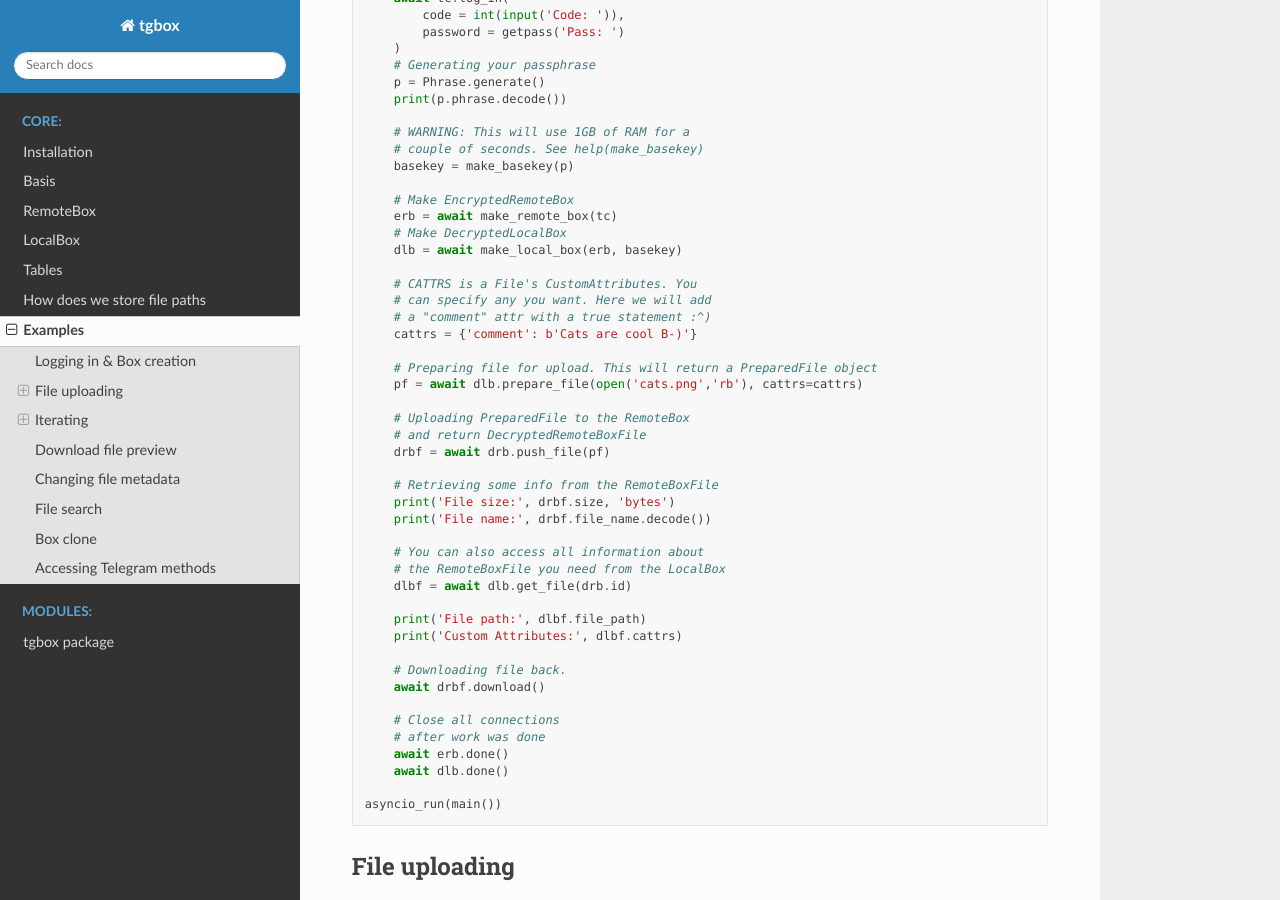
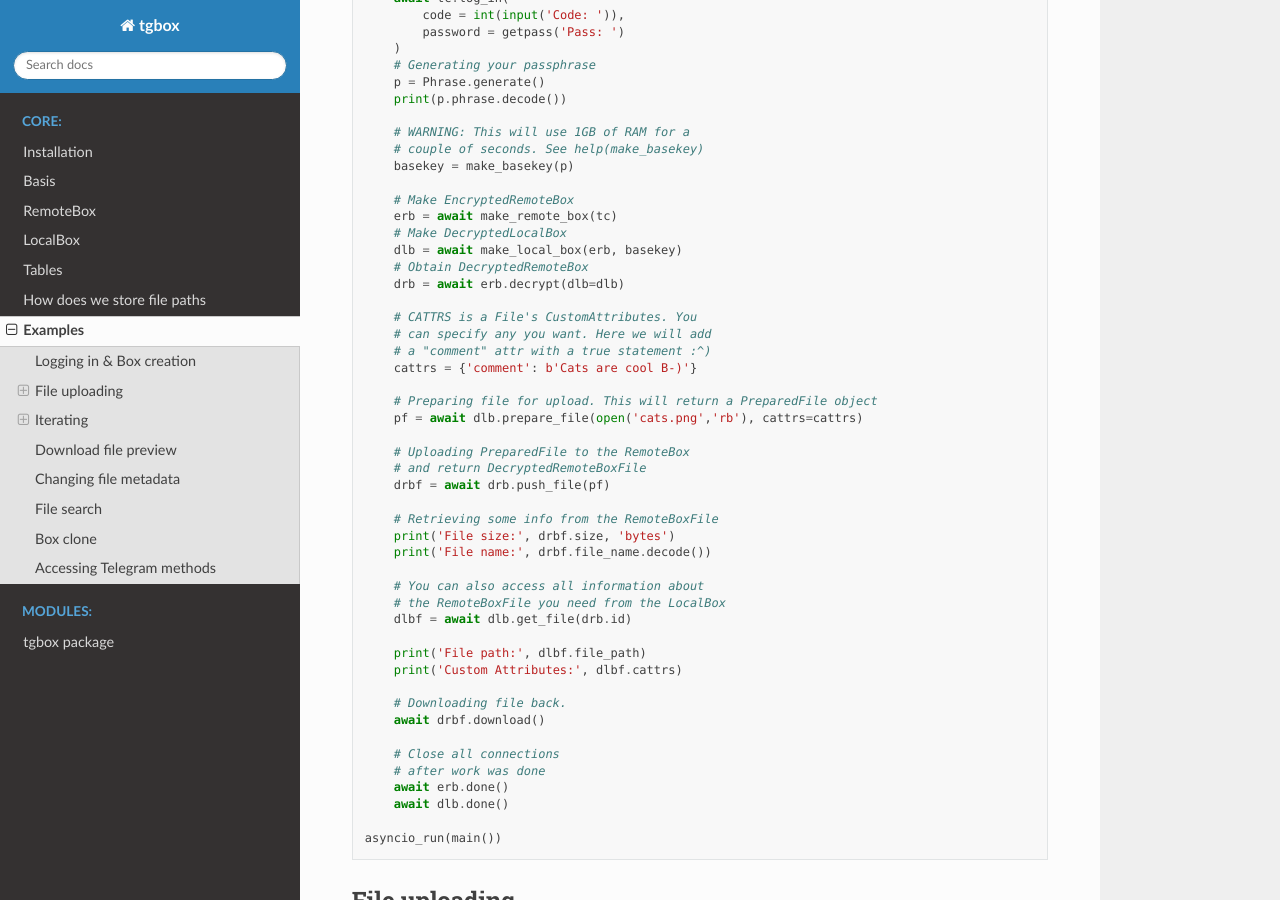
Before and after one commit to NonProjects/tgbox, a Sphinx documentation site: the page built from docs/examples.rst, in a window 1280 px wide and 900 px high, scrolled down 642 px. Built offline with Sphinx 7.4.7 and the Read the Docs theme 2.0.0, drawn with Linux system fonts in a browser that asks for light colours.

Commit message:
Restore missed drb from examples

```diff
--- a/README.rst
+++ b/README.rst
@@ -44,6 +44,8 @@ TGBOX: encrypted cloud storage based on Telegram
             erb = await make_remote_box(tc)
             # Make DecryptedLocalBox
             dlb = await make_local_box(erb, basekey)
+            # Obtain DecryptedRemoteBox
+            drb = await erb.decrypt(dlb=dlb)
 
             # CATTRS is a File's CustomAttributes. You
             # can specify any you want. Here we will add
--- a/docs/examples.rst
+++ b/docs/examples.rst
@@ -46,6 +46,8 @@ Logging in & Box creation
             erb = await make_remote_box(tc)
             # Make DecryptedLocalBox
             dlb = await make_local_box(erb, basekey)
+            # Obtain DecryptedRemoteBox
+            drb = await erb.decrypt(dlb=dlb)
 
             # CATTRS is a File's CustomAttributes. You
             # can specify any you want. Here we will add
```
